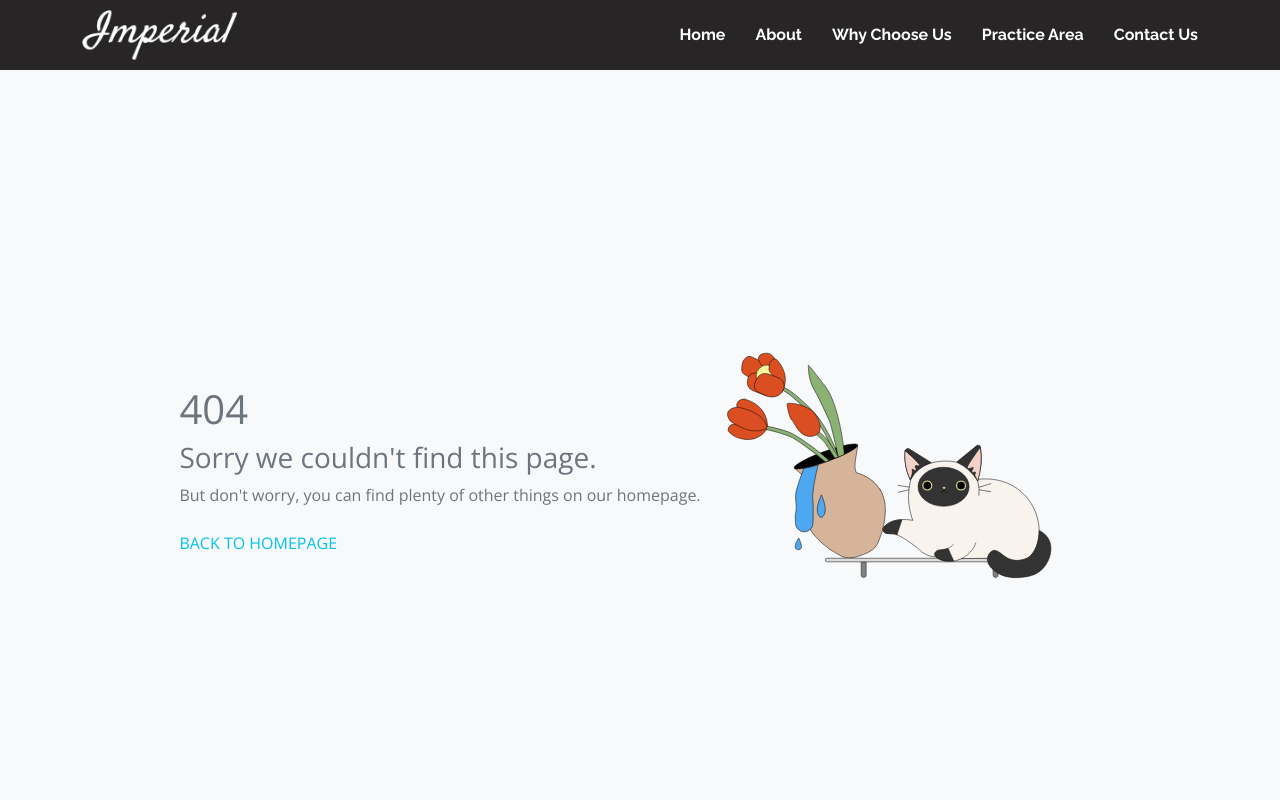
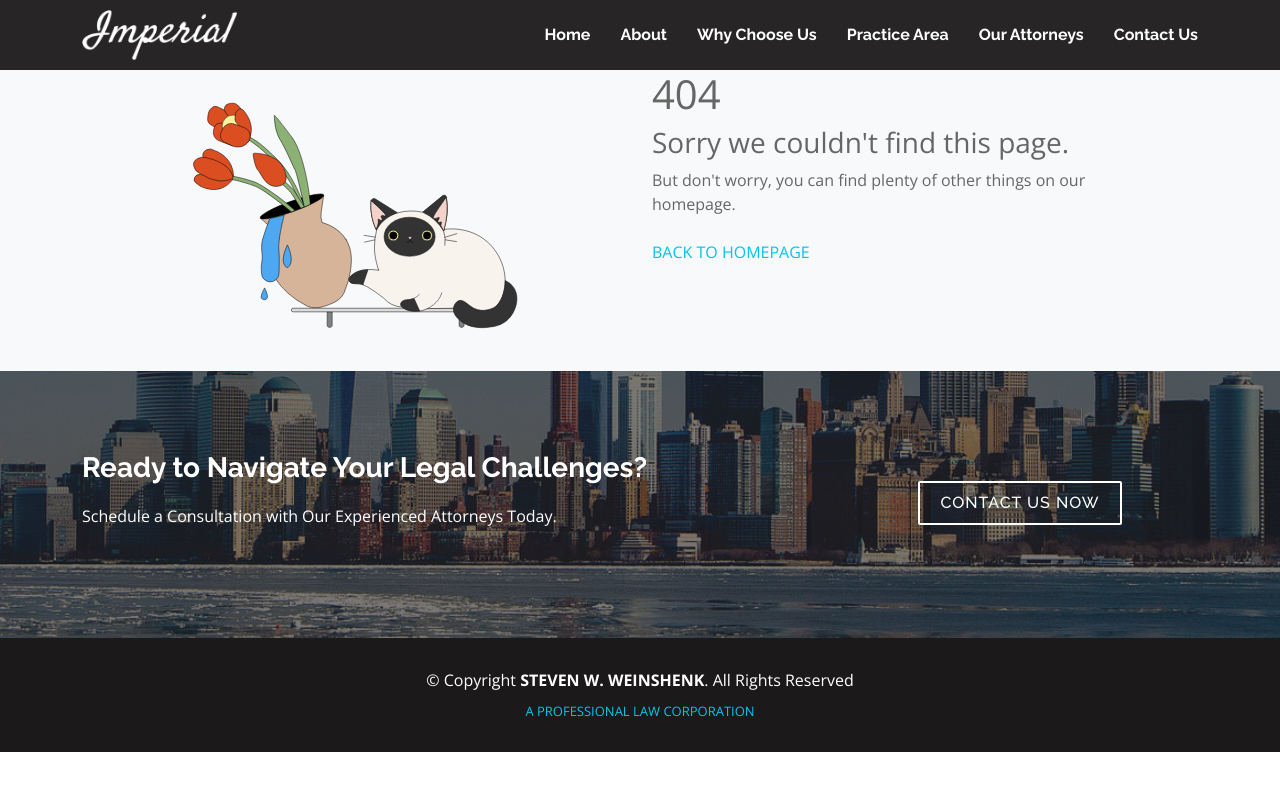
Before and after one commit to KellynCodes/Professional-Law-Corporation, an Angular app: page /not-found in a window 1280 px wide. Shown: the top 800 px of the page. Built offline with nearby package versions, Linux system fonts and the light colour scheme.

Commit message:
add: attorney, edit: not-found comp

```diff
--- a/src/app/app.routes.ts
+++ b/src/app/app.routes.ts
@@ -29,16 +29,16 @@ export const routes: Routes = [
     component: ContactComponent,
     title: 'Contact Us',
   },
-  // {
-  //   path: 'our-attorneys',
-  //   component: AttorneysComponent,
-  //   title: 'Our Attorneys',
-  // },
-  // {
-  //   path: 'attorney/:id',
-  //   component: AttorneyComponent,
-  //   title: 'Attorney',
-  // },
+  {
+    path: 'our-attorneys',
+    component: AttorneysComponent,
+    title: 'Our Attorneys',
+  },
+  {
+    path: 'attorney/:id',
+    component: AttorneyComponent,
+    title: 'Attorney',
+  },
   {
     path: 'practice-area',
     component: PracticeAreaComponent,
--- a/src/app/components/navbar/navbar.component.html
+++ b/src/app/components/navbar/navbar.component.html
@@ -45,7 +45,7 @@
             >Practice Area</a
           >
         </li>
-        <!-- <li>
+        <li>
           <a
             (click)="toggleNavbar()"
             class="nav-link scrollto"
@@ -53,7 +53,7 @@
             routerLinkActive="active"
             >Our Attorneys</a
           >
-        </li> -->
+        </li>
         <li></li>
 
         <li>
--- a/src/app/components/not-found/not-found.component.html
+++ b/src/app/components/not-found/not-found.component.html
@@ -1,18 +1,7 @@
 <!-- This is an example component -->
-<div class="d-flex vh-100 vw-100 align-items-center bg-light">
-  <div
-    class="container d-flex align-items-center justify-content-center px-3 text-secondary md:flex-row"
-  >
-    <div class="max-w-md">
-      <div class="font-dark h1 font-weight-bold">404</div>
-      <p class="h3 font-weight-light">Sorry we couldn't find this page.</p>
-      <p class="mb-4">
-        But don't worry, you can find plenty of other things on our homepage.
-      </p>
-
-      <a routerLink="/" class="custom-btn">BACK TO HOMEPAGE</a>
-    </div>
-    <div class="max-w-lg">
+<div class="container-fluid d-flex align-items-center bg-light">
+  <div class="row m-auto">
+    <div class="custom-w">
       <svg
         id="Layer_1"
         data-name="Layer 1"
@@ -273,5 +262,14 @@
         />
       </svg>
     </div>
+    <div class="custom-w">
+      <div class="font-dark h1 font-weight-bold">404</div>
+      <p class="h3 font-weight-light">Sorry we couldn't find this page.</p>
+      <p class="mb-4">
+        But don't worry, you can find plenty of other things on our homepage.
+      </p>
+
+      <a routerLink="/" class="custom-btn">BACK TO HOMEPAGE</a>
+    </div>
   </div>
 </div>
--- a/src/app/components/not-found/not-found.component.scss
+++ b/src/app/components/not-found/not-found.component.scss
@@ -0,0 +1,9 @@
+.custom-w{
+    width: 50%;
+}
+
+@media (max-width: 768px){
+    .custom-w{
+        width: 100%;
+    }
+}
```
